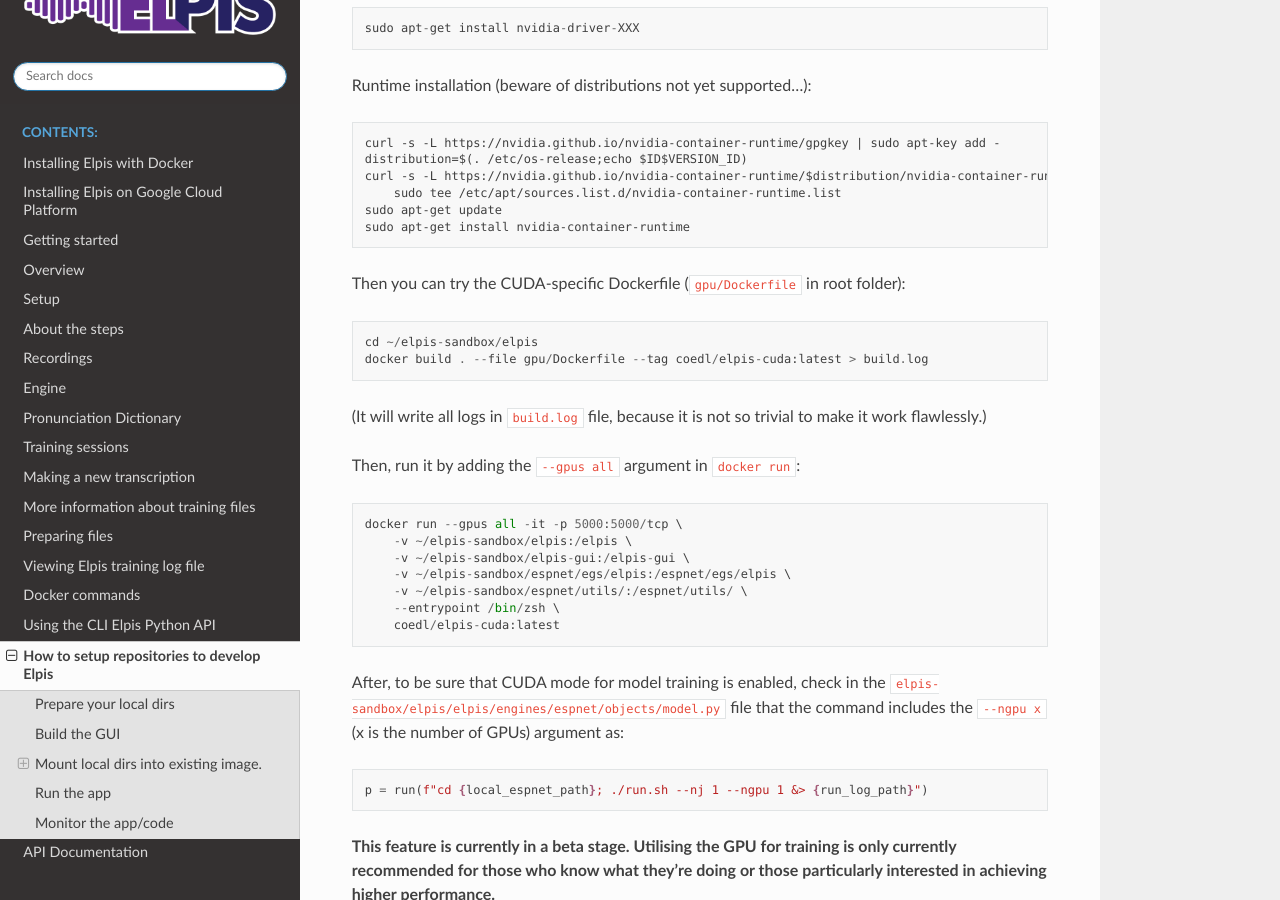
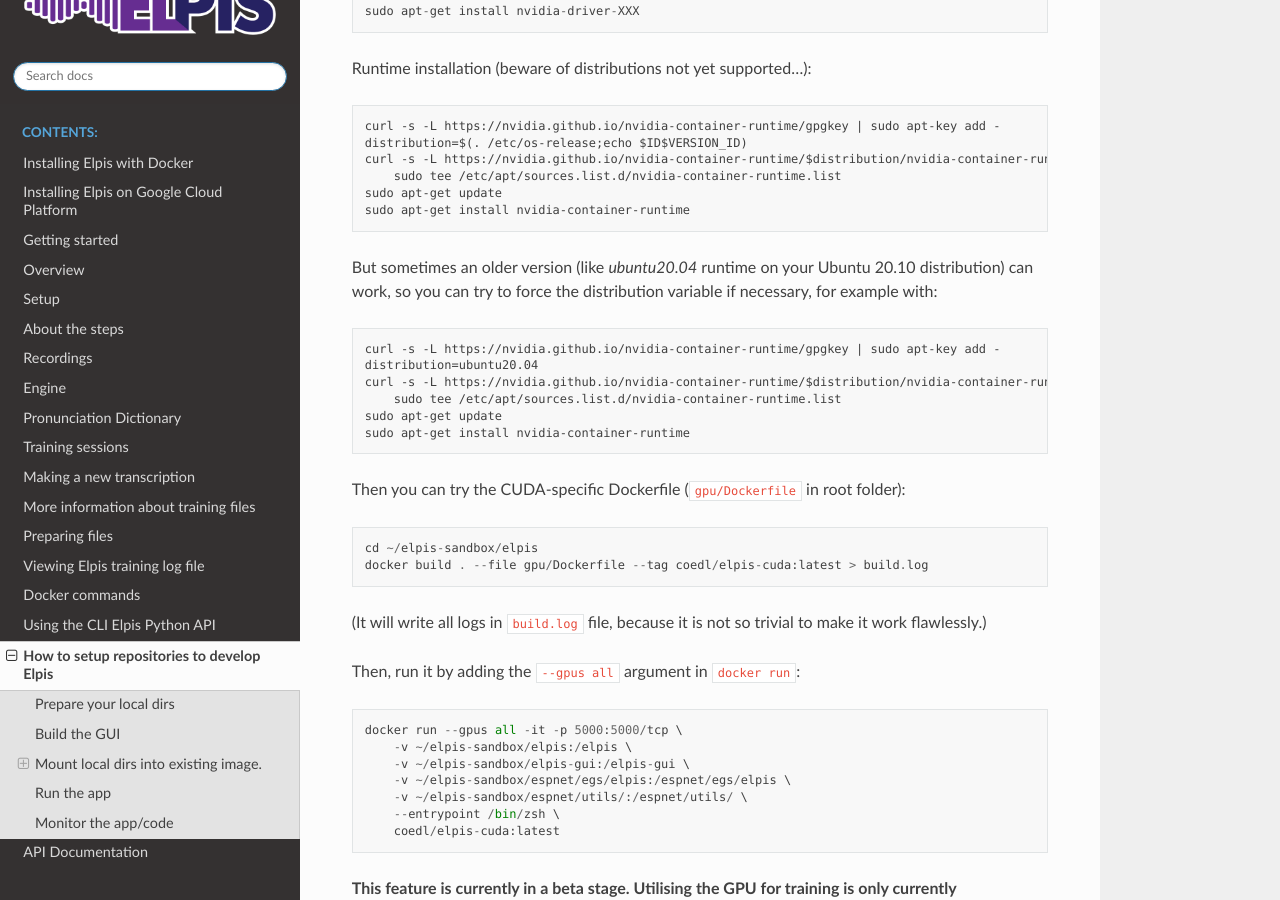
Before and after one commit to CoEDL/elpis, a Sphinx documentation site: the page built from docs/wiki/elpis-dev-recipe.md, in a window 1280 px wide and 900 px high, scrolled down 1328 px. Built offline with Sphinx 7.4.7 and the Read the Docs theme 2.0.0, drawn with Linux system fonts in a browser that asks for light colours; some of the changed text lies outside the part shown.

Commit message:
Addition of dynamic detection of GPU mode for Espnet, small documentation update and minor cleaning.

````diff
--- a/docs/wiki/elpis-dev-recipe.md
+++ b/docs/wiki/elpis-dev-recipe.md
@@ -12,7 +12,6 @@
 cd ~/elpis-sandbox
 git clone --depth=1 https://github.com/CoEDL/elpis.git
 git clone --depth=1 https://github.com/CoEDL/elpis-gui.git
-git clone --depth=1 https://github.com/persephone-tools/persephone
 git clone --depth=1 -b elpis https://github.com/persephone-tools/espnet
 ```
 
@@ -61,6 +60,17 @@
 sudo apt-get install nvidia-container-runtime
 ```
 
+But sometimes an older version (like *ubuntu20.04* runtime on your Ubuntu 20.10 distribution) can work, so you can try to force the distribution variable if necessary, for example with:
+
+```
+curl -s -L https://nvidia.github.io/nvidia-container-runtime/gpgkey | sudo apt-key add -
+distribution=ubuntu20.04
+curl -s -L https://nvidia.github.io/nvidia-container-runtime/$distribution/nvidia-container-runtime.list |\
+    sudo tee /etc/apt/sources.list.d/nvidia-container-runtime.list
+sudo apt-get update
+sudo apt-get install nvidia-container-runtime
+```
+
 Then you can try the CUDA-specific Dockerfile (`gpu/Dockerfile` in root folder):
 
 ```
@@ -80,12 +90,6 @@
     -v ~/elpis-sandbox/espnet/utils/:/espnet/utils/ \
     --entrypoint /bin/zsh \
     coedl/elpis-cuda:latest
-```
-
-After, to be sure that CUDA mode for model training is enabled, check in the `elpis-sandbox/elpis/elpis/engines/espnet/objects/model.py` file that the command includes the `--ngpu x` (x is the number of GPUs) argument as:
-
-```
-p = run(f"cd {local_espnet_path}; ./run.sh --nj 1 --ngpu 1 &> {run_log_path}")
 ```
 
 **This feature is currently in a beta stage. Utilising the GPU for training is only currently recommended for those who know what they're doing or those particularly interested in achieving higher performance.**
````
Also changed, not shown: 2 other files.
